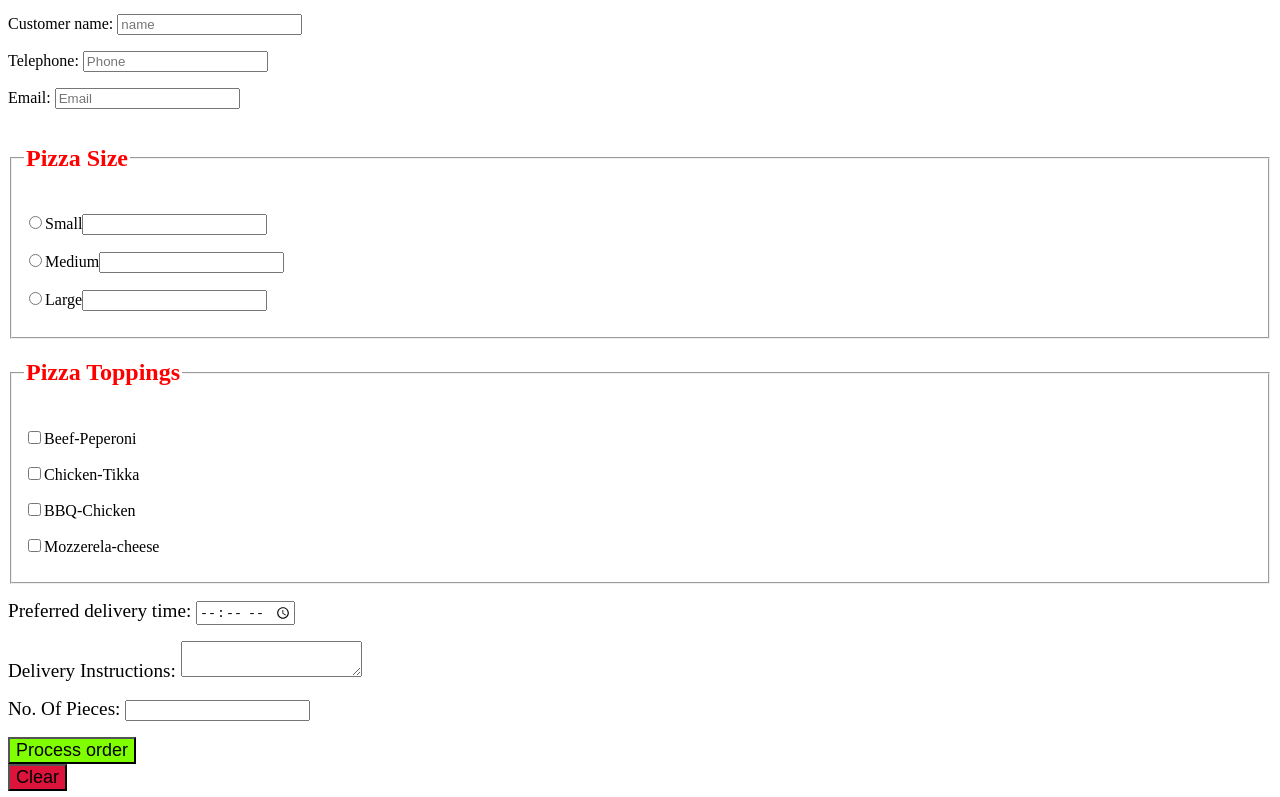
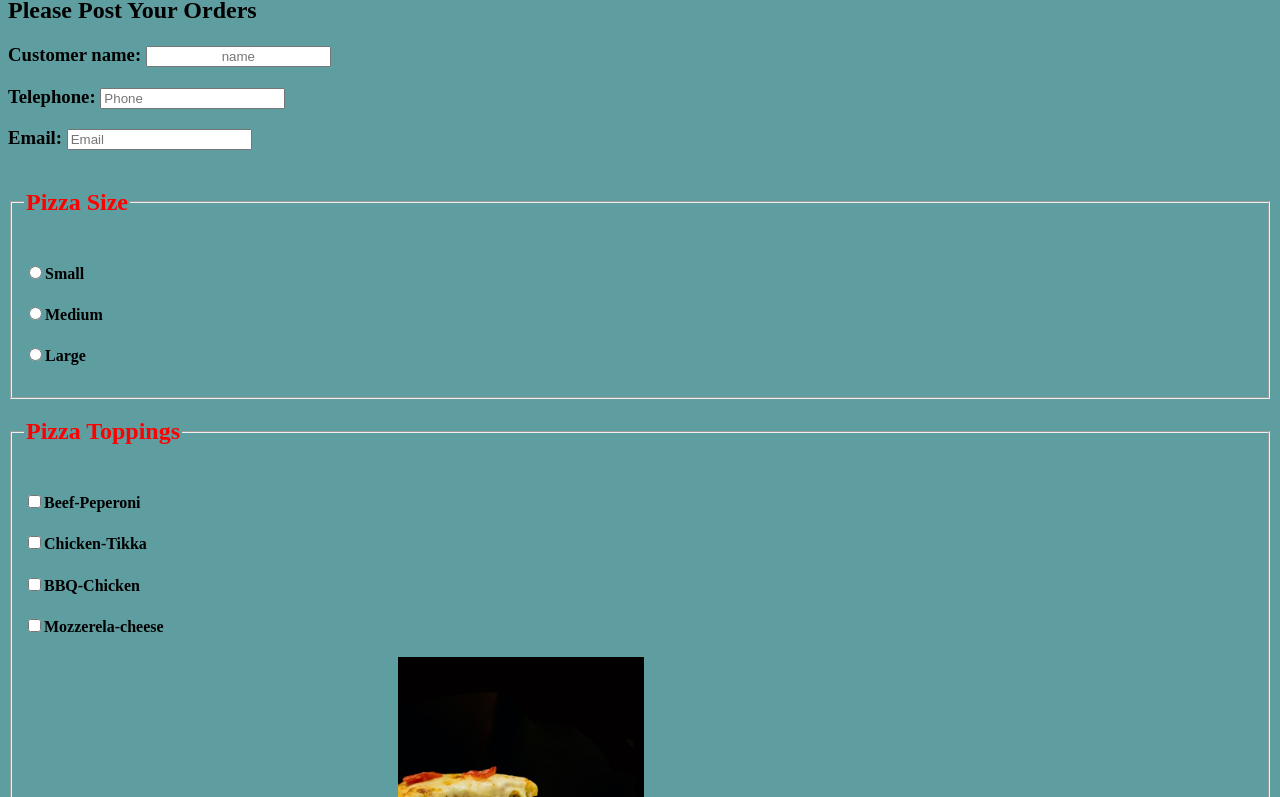
Before and after one commit to halimtullah/piza, a plain HTML site: page pizza.html in a window 1280 px wide. Shown: the part 66-863 px from the top of the page. Drawn offline with Linux system fonts and the light colour scheme.

Commit message:
update pizza.html

```diff
--- a/pizza.html
+++ b/pizza.html
@@ -4,44 +4,49 @@
     <meta charset="UTF-8">
     <meta name="viewport" content="width=device-width, initial-scale=1.0">
     <meta http-equiv="X-UA-Compatible" content="ie=edge">
-    <link href="/css/styles.css" type="css/text" rel="stysheet">
+    <link href="css/styles.css" rel="stylesheet">
 
     <title> Solo-Pizza</title>
 </head>
-<body>
+<body bgcolor="sky blue">
 
-    <h1 style="color: blueviolet;">Solo-Pizza</h1>
+    <h1 style="color: rgb(41, 43, 172)">Solo-Pizza</h1>
+    <h2>Please Post Your Orders</h2>
 
 
     <form>
-        <p><label>Customer name: <input id="a" required type="text" placeholder="name"</label></p>
-        <p><label>Telephone: <input id="b" required type="number" placeholder="Phone" </label></p>
-        <p><label>Email: <input id="c" required type="email" placeholder="Email"</label></p>
+        <h3><label>Customer name: <input id="a" required type="text" placeholder="name"</label></h3>
+        <h3><label>Telephone: <input id="b" required type="number" placeholder="Phone" </label></h3>
+        <h3><label>Email: <input id="c" required type="email" placeholder="Email" </label></h3>
         <fieldset width="500">
             <legend style="color: red;"><h2>Pizza Size</h2></legend>
-            <p><label><input type="radio" name="size" id="d" value="small">Small</label><input </p>
-            <p><label><input type="radio" name="size" id="e" value="medium">Medium</label><input </p>
-            <p><label><input type="radio" name="size" id="f" value="large">Large</label><input </p>
+            <h4><label><input type="radio" name="size" id="d" value="small">Small</label> </h4>
+            <h4><label><input type="radio" name="size" id="e" value="medium">Medium</label> </h4>
+            <h4><label><input type="radio" name="size" id="f" value="large">Large</label></h4>
 
         </fieldset>
-    <fieldset width="400">
+    <fieldset width="500">
         <legend style="color: red;"><h2>Pizza Toppings</h2></legend>
-        <p><label><input type="checkbox" name="a" id="g" required value="Beef-Peperoni">Beef-Peperoni</label></p>
-        <p><label><input type="checkbox" name="b" id="h" required value="Chicken-Tikka">Chicken-Tikka</label></p>
-        <p><label><input type="checkbox" name="c" id="i" required value="BBQ-Chicken">BBQ-Chicken</label></p>
-        <p><label><input type="checkbox" name="d" id="j" required value="Mozzerela-cheese">Mozzerela-cheese</label></p>
+        <h4><label><input type="checkbox" name="a" id="g" required value="Beef-Peperoni">Beef-Peperoni</label></h4>
+        <h4><label><input type="checkbox" name="b" id="h" required value="Chicken-Tikka">Chicken-Tikka</label></h4>
+        <h4><label><input type="checkbox" name="c" id="i" required value="BBQ-Chicken">BBQ-Chicken</label></h4>
+        <h4><label><input type="checkbox" name="d" id="j" required value="Mozzerela-cheese">Mozzerela-cheese</label></h4>
+        <img src="image/beef-piza.jpg" width="10%" height="20%" class="center-left"><img src="/image/chicken-tikka.jpg" class="center-left" width="10%"><img src="/image/Bbq-chicken.jpg" class="center-left" width="10%" height="10%">
+        <img src="/image/pizza-img.jpeg" width="20%" height="0%" class="center-2">
     </fieldset>
 
-    <p><label style="font-size: larger;">Preferred delivery time: <input type="time" min="10:00" max="20:00" step="60" id="pdt"></label></p>
-    <p><label style="font-size: larger;"> Delivery Instructions: <textarea maxlength="10"></textarea></label></p>
-    <p><label style="font-size: larger;"> No. Of Pieces:  <input type="number" id="k"></p>
-        <p id="or"><input type="button" value="Process order" style="background-color: chartreuse; font-size: large;" onclick="check();addBtn();"/>
+    <h4><label style="font-size: larger;">Preferred delivery time: <input type="time" min="10:00" max="20:00" step="60" class="pdt"></label></h4>
+    <h4><label style="font-size: larger;"> Delivery Instructions: <textarea maxlength="10"></textarea></label></h4>
+    <h4><label style="font-size: larger;"> No. Of Pieces:  <input type="number" id="k"></h4>
+        <p id="or"><input type="button" value="Process Your Order" style="background-color: chartreuse; font-size: large;" onclick="check();addBtn();"/>
+            <br>
             <br>
         <input type="reset" id="cl" value="Clear" style="color: black;background-color: crimson; font-size: large;"></p>
-
-
-
-
+        <br>
+        <br>
+        <h2><a href="/pitza.html" class="center-left"> Check your Order</a></h2>
+        <br>
+        <br>
 
 
 
```
